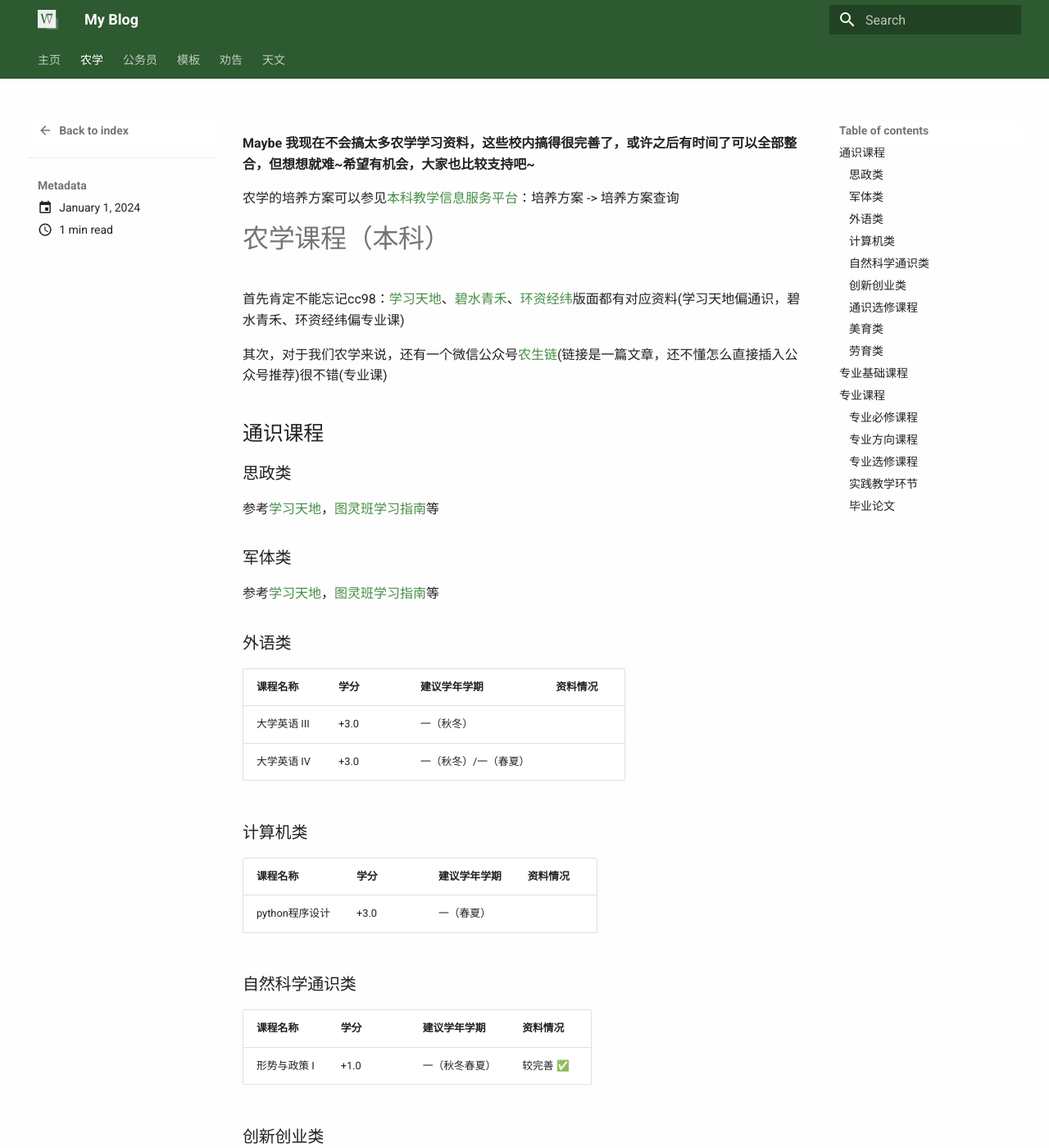
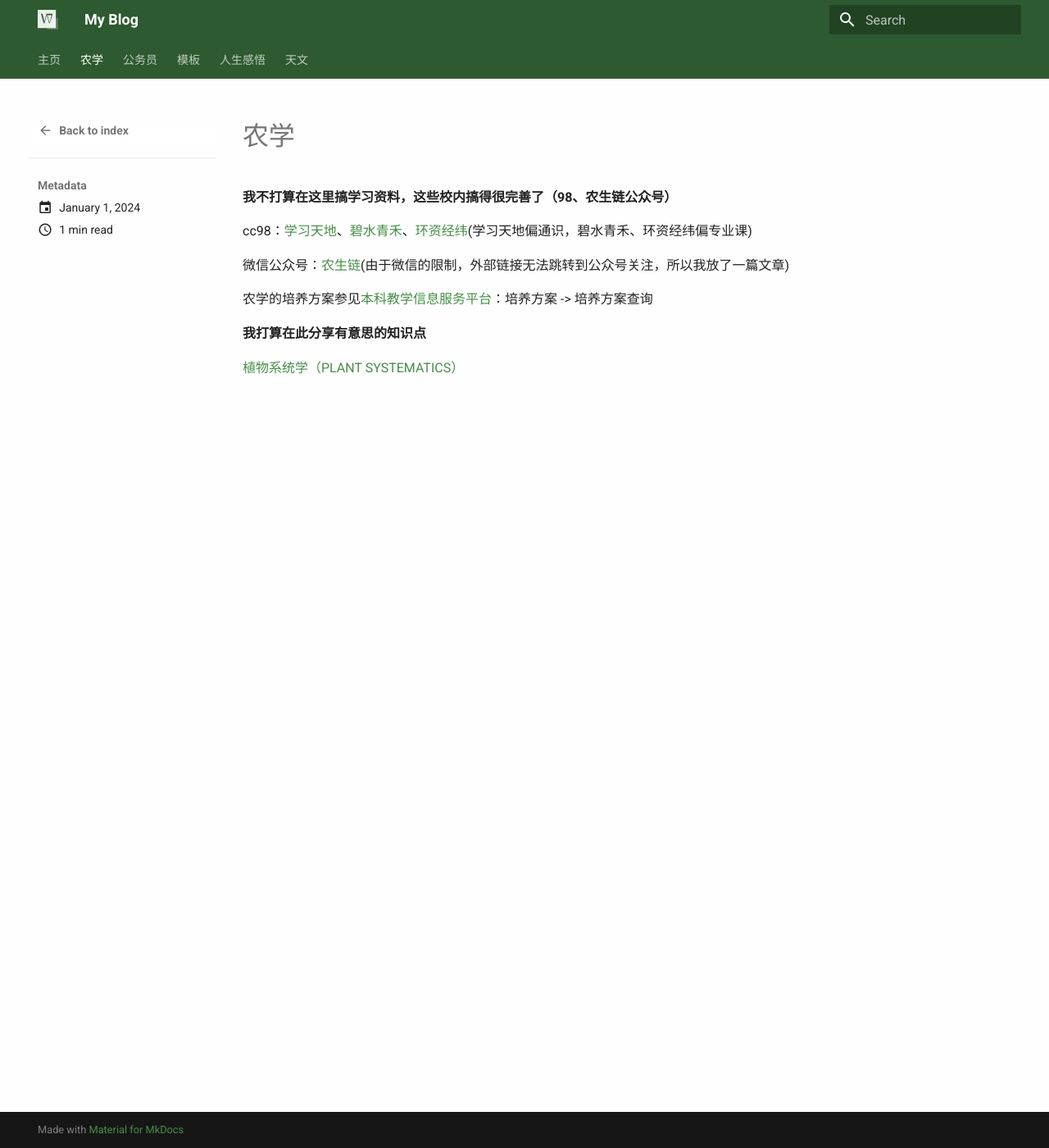
Before and after one commit to Woodson-04/my_blog, an MkDocs documentation site: the page built from docs/posts/农学/index.md, in a window 1280 px wide and 1400 px high. Shown: the whole window at 82% size. Built offline with MkDocs 1.6.1 and Material for MkDocs 9.7.7, drawn with Linux system fonts in a browser that asks for light colours; some of the changed text lies outside the part shown.

Commit message:
更新内容

```diff
--- a/docs/posts/农学/index.md
+++ b/docs/posts/农学/index.md
@@ -2,87 +2,14 @@
 title: 农学
 date: 2024-01-01
 ---
-**Maybe 我现在不会搞太多农学学习资料，这些校内搞得很完善了，或许之后有时间了可以全部整合，但想想就难~希望有机会，大家也比较支持吧~**
+**我不打算在这里搞学习资料，这些校内搞得很完善了（98、农生链公众号）**
 
-农学的培养方案可以参见[本科教学信息服务平台](http://zdbk.zju.edu.cn)：培养方案 -> 培养方案查询
+cc98：[学习天地](https://www.cc98.org/board/68)、[碧水青禾](https://www.cc98.org/board/285)、[环资经纬](https://www.cc98.org/board/344)(学习天地偏通识，碧水青禾、环资经纬偏专业课)
 
-# 农学课程（本科）
-首先肯定不能忘记cc98：[学习天地](https://www.cc98.org/board/68)、[碧水青禾](https://www.cc98.org/board/285)、[环资经纬](https://www.cc98.org/board/344)版面都有对应资料(学习天地偏通识，碧水青禾、环资经纬偏专业课)
+微信公众号：[农生链](https://dwz.mk/8rws6)(由于微信的限制，外部链接无法跳转到公众号关注，所以我放了一篇文章)
 
-其次，对于我们农学来说，还有一个微信公众号[农生链](https://dwz.mk/8rws6)(链接是一篇文章，还不懂怎么直接插入公众号推荐)很不错(专业课)
+农学的培养方案参见[本科教学信息服务平台](http://zdbk.zju.edu.cn)：培养方案 -> 培养方案查询
 
-## 通识课程
-### 思政类
-参考[学习天地](https://www.cc98.org/board/68)，[图灵班学习指南](https://zju-turing.github.io/TuringCourses/)等
-### 军体类
-参考[学习天地](https://www.cc98.org/board/68)，[图灵班学习指南](https://zju-turing.github.io/TuringCourses/)等
-### 外语类
-| 课程名称 | 学分 | 建议学年学期 | 资料情况 |
-| --- | --- | --- | --- |
-| 大学英语 III | +3.0 | 一（秋冬） |  |
-| 大学英语 IV | +3.0 | 一（秋冬）/一（春夏） |  |
+**我打算在此分享有意思的知识点**
 
-### 计算机类
-| 课程名称 | 学分 | 建议学年学期 | 资料情况 |
-| --- | --- | --- | --- |
-| python程序设计 | +3.0 | 一（春夏） |  |
-
-### 自然科学通识类
-| 课程名称 | 学分 | 建议学年学期 | 资料情况 |
-| --- | --- | --- | --- |
-| 形势与政策 I | +1.0 | 一（秋冬春夏） | 较完善 ✅ |
-
-### 创新创业类
-| 课程名称 | 学分 | 建议学年学期 | 资料情况 |
-| --- | --- | --- | --- |
-| 形势与政策 I | +1.0 | 一（秋冬春夏） | 较完善 ✅ |
-
-### 通识选修课程
-| 课程名称 | 学分 | 建议学年学期 | 资料情况 |
-| --- | --- | --- | --- |
-| 形势与政策 I | +1.0 | 一（秋冬春夏） | 较完善 ✅ |
-
-### 美育类
-| 课程名称 | 学分 | 建议学年学期 | 资料情况 |
-| --- | --- | --- | --- |
-| 形势与政策 I | +1.0 | 一（秋冬春夏） | 较完善 ✅ |
-
-### 劳育类
-| 课程名称 | 学分 | 建议学年学期 | 资料情况 |
-| --- | --- | --- | --- |
-| 形势与政策 I | +1.0 | 一（秋冬春夏） | 较完善 ✅ |
-
-## 专业基础课程
-| 课程名称 | 学分 | 建议学年学期 | 资料情况 |
-| --- | --- | --- | --- |
-| 形势与政策 I | +1.0 | 一（秋冬春夏） | 较完善 ✅ |
-
-## 专业课程
-### 专业必修课程
-| 课程名称 | 学分 | 建议学年学期 | 资料情况 |
-| --- | --- | --- | --- |
-| 形势与政策 I | +1.0 | 一（秋冬春夏） | 较完善 ✅ |
-
-### 专业方向课程
-| 课程名称 | 学分 | 建议学年学期 | 资料情况 |
-| --- | --- | --- | --- |
-| 形势与政策 I | +1.0 | 一（秋冬春夏） | 较完善 ✅ |
-
-### 专业选修课程
-| 课程名称 | 学分 | 建议学年学期 | 资料情况 |
-| --- | --- | --- | --- |
-| 形势与政策 I | +1.0 | 一（秋冬春夏） | 较完善 ✅ |
-
-### 实践教学环节
-| 课程名称 | 学分 | 建议学年学期 | 资料情况 |
-| --- | --- | --- | --- |
-| 形势与政策 I | +1.0 | 一（秋冬春夏） | 较完善 ✅ |
-
-### 毕业论文
-
-
-# 农学就业
-
-## 研究
-
-## [公务员](https://woodson-04.github.io/my_blog/blog/2024/01/01/公务员.html)
+[植物系统学（PLANT SYSTEMATICS）](plant_systematics.md)
--- a/docs/posts/农学/通识课程/军体类/index.md
+++ /dev/null
@@ -1,4 +0,0 @@
----
-title: 军体类
-date: 2024-01-01
----
--- a/docs/posts/农学/通识课程/思政类/index.md
+++ /dev/null
@@ -1,4 +0,0 @@
----
-title: 思政类
-date: 2024-01-01
----
--- a/docs/posts/人生感悟/index.md
+++ b/docs/posts/思想感悟/index.md
@@ -1,5 +1,5 @@
 ---
-title: 劝告
+title: 思想感悟
 date: 2024-01-01
 ---
 想在这里分享一篇最近广为人转发的演讲
```
Also changed, not shown: docs/posts/农学/plant_systematics.md (added, +42 -0 lines), docs/posts/农学/专业课程/index.md (deleted, +0 -4 lines), docs/posts/农学/专业课程/专业必修课程/遗传学.md (deleted, +0 -4 lines), docs/posts/农学/通识课程/index.md (deleted, +0 -15 lines), docs/posts/农学/通识课程/军体类/军训.md (deleted, +0 -4 lines), docs/posts/农学/通识课程/思政类/形势与政策I.md (deleted, +0 -4 lines), docs/posts/天文/index.md (+7 -0 lines), docs/posts/思想感悟/人际交往.md (renamed from docs/posts/人生感悟/人际交往.md).
